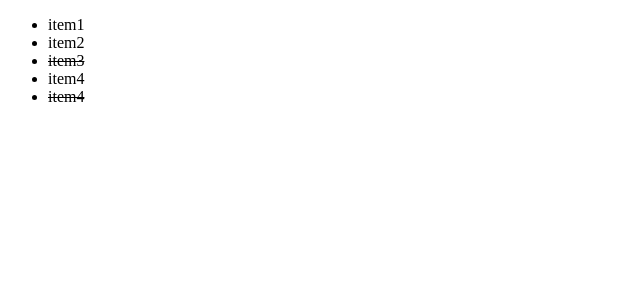
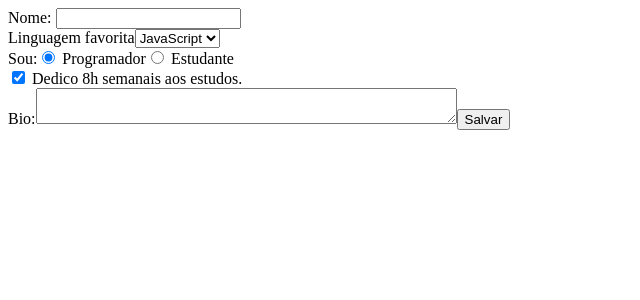
Before and after one commit to mmlodi/react-js-santander-becas, a React (Create React App) app: page / in a window 1280 px wide. Shown: the top 300 px of the page, without its empty margins (0-640 px from the left). Built offline with nearby package versions, Linux system fonts and the light colour scheme.

Commit message:
criação de um formulário web

```diff
--- /dev/null
+++ b/src/components/Formulario.js
@@ -0,0 +1,73 @@
+import React from 'react';
+
+class Formulario extends React.Component {
+  constructor(props) {
+      super(props);
+      this.state = {nome: '', linguagem: 'JavaScript', tipo: 'programador', dedico: true, bio: ''};
+
+      this.handleSubmit = (event)=>{
+          event.preventDefault();
+          console.log(this.state);
+      }
+
+      this.changeName = (event)=>{
+          this.setState({nome: event.target.value})
+      }
+
+      this.changeSelect = (event)=>{
+        this.setState({linguagem: event.target.value})
+      }
+
+      this.changeRadio = (event)=>{
+        this.setState({tipo: event.target.value})
+      }
+
+      this.changeCheckbox = (event)=>{
+        this.setState({dedico: event.target.checked})
+      }
+
+      this.changeBio = (event)=>{
+        this.setState({bio: event.target.value})
+      }
+  }
+
+  render(){
+      return (
+          <>
+            <form onSubmit={this.handleSubmit}>
+                <label>
+                    Nome: <input type="text" value={this.state.nome} onChange={this.changeName} />
+                </label>
+                <br />
+                <label>
+                    Linguagem favorita
+                    <select value={this.state.linguagem} onChange={this.changeSelect}>
+                        <option>JavaScript</option>
+                        <option>Python</option>
+                        <option>C++</option>
+                    </select>
+                </label>
+                <br />
+                <label>
+                    Sou:
+                    <input type="radio" checked={this.state.tipo == 'programador'} onChange={this.changeRadio} value="programador" /> Programador
+                    <input type="radio" checked={this.state.tipo == 'estudante'} onChange={this.changeRadio} value="estudante"/> Estudante
+                </label>
+                <br/>
+                <label>
+                    <input type="checkbox" checked={this.state.dedico} onChange={this.changeCheckbox} /> Dedico 8h semanais aos estudos.
+                </label>
+                <br/>
+                <label>
+                    Bio:
+                    <textarea cols="50" value={this.state.bio} onChange={this.changeBio} />
+                </label>
+                <input type="submit" value="Salvar"/>
+            </form>
+          </>
+      );
+  }
+
+}
+
+export default Formulario;
--- a/src/components/Lista2.js
+++ b/src/components/Lista2.js
@@ -10,19 +10,23 @@ class Lista2 extends React.Component{
       {id: 2, nome: 'item2', completo: false},
       {id: 3, nome: 'item3', completo: true},
       {id: 4, nome: 'item4', completo: false},
-      {id: 5, nome: 'item4', completo: true},
+      {id: 5, nome: 'item5', completo: true},
     ]
   }
 
   render(){
     return (
+      <>
       <ul>
+      {React.Children.map(child => child.type == Item ? child : null)}
+        <div>{this.props.children}</div>
         {this.state.map(item => (
           <Item id={item.id} completo={item.completo}>
             {item.nome}
           </Item>
         ))}
       </ul>
+       </>
     )
    }
 }
@@ -43,4 +47,4 @@ class Item extends React.Component{
   }
 }
 
-export default Lista2;
+export {Lista2, Item};
--- a/src/index.js
+++ b/src/index.js
@@ -3,20 +3,35 @@ import ReactDOM from 'react-dom';
 import App from './components/App';
 import App2 from './components/App2';
 import App3 from './components/App3';
-import Lista2 from './components/Lista2'
+//import {Lista2, Item} from './components/Lista2'
+import Formulario from './components/Formulario';
 import reportWebVitals from './reportWebVitals';
 
 ReactDOM.render(
   <React.StrictMode>
-    <Lista2 title="meu título">
-      Conteudo ola tudo tem marilene
-    </Lista2>
+    <Formulario title="meu título">
+
+
+      {/* Lista um dois tres Lorem ipsum
+
+      <Item key={999} id={999} completo={false}>
+        teste 01
+      </Item>
+      <Item key={1000} id={1000} completo={false}>
+        teste 02
+      </Item>
+      <Item key={998} id={998} completo={true}>
+        teste 02
+      </Item>
+      <Item key={997} id={997} completo={false}>
+        teste 02
+      </Item>  */}
+
+    </Formulario>
 
   </React.StrictMode>,
   document.getElementById('root')
 );
 
-// If you want to start measuring performance in your app, pass a function
-// to log results (for example: reportWebVitals(console.log))
-// or send to an analytics endpoint. Learn more: https://bit.ly/CRA-vitals
+
 reportWebVitals();
```
